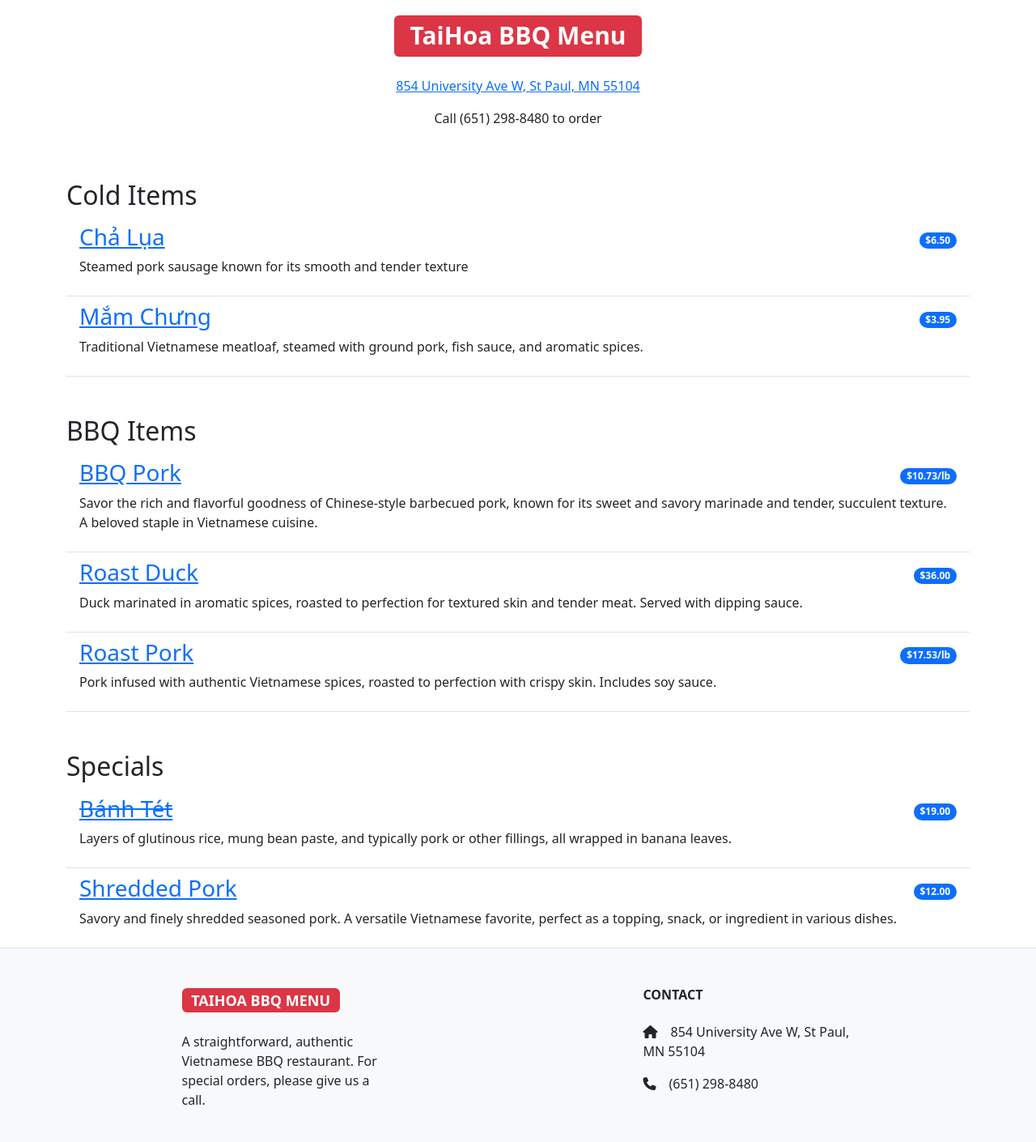
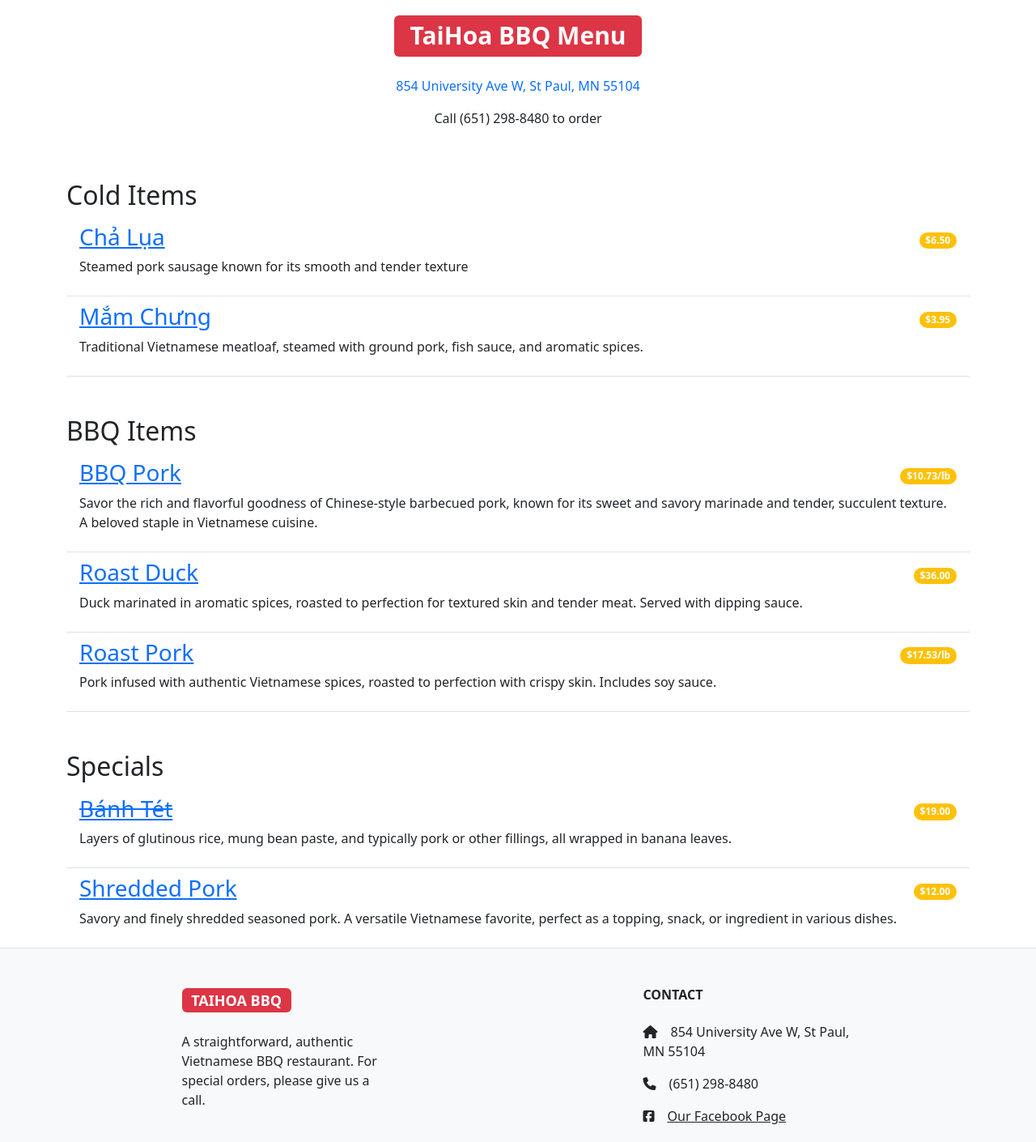
Before and after one commit to Exiledz5155/restaurant_menu, a Django app: page / in a window 1280 px wide. Shown: the part 56-1466 px from the top of the page at 81% size. Run offline with Django 4.2, Linux system fonts and the light colour scheme; data comes from the database, SQL or seed files in the repository; some libraries are stand-ins or nearby versions.

Commit message:
added footer name href to home page, recolored price badges, fixed address link display bug

```diff
--- a/restaurant_menu/templates/base.html
+++ b/restaurant_menu/templates/base.html
@@ -41,7 +41,9 @@
                     <!-- Gird column -->
                     <div class="col-md-3 col-lg-4 col-xl-3 mx-auto mb-4">
                         <h4 class="text-uppercase fw-bold mb-4">
-                            <span class="badge bg-danger">TaiHoa BBQ Menu</span>
+                            <a href="{% url 'home' %}">
+                                <span class="badge bg-danger">TaiHoa BBQ</span>
+                            </a>
                         </h4>
                         <p>
                             A straightforward, authentic Vietnamese BBQ restaurant. For special orders, please give us a call.
@@ -53,6 +55,7 @@
                         <h6 class="text-uppercase fw-bold mb-4">Contact</h6>
                         <p><i class="fas fa-home me-3"></i>854 University Ave W, St Paul, MN 55104</p>
                         <p><i class="fas fa-phone me-3"></i>(651) 298-8480</p>
+                        <a href="https://m.facebook.com/profile.php?id=119936808019619" class="text-reset"><i class="fa-brands fa-square-facebook me-3"></i>Our Facebook Page</a>
                     </div>
 
                 </div>
--- a/restaurant_menu/templates/index.html
+++ b/restaurant_menu/templates/index.html
@@ -3,7 +3,7 @@
 <div class="container">
     <div class="flex-d flex-column justify-content-center text-center">
             <h1 class="pt-3"><span class="badge bg-danger">TaiHoa BBQ Menu</span></h1>
-            <a href="https://www.google.com/maps/dir//Tai+Hoa+B.B.Q.,+University+Avenue+West,+Saint+Paul,+MN/@44.955447,-93.2185513,12z/data=!4m8!4m7!1m0!1m5!1m1!1s0x87f62a80441ec8fb:0xf1e1837a81f3e543!2m2!1d-93.1361564!2d44.9554328?entry=ttu"><p class="pt-3">854 University Ave W, St Paul, MN 55104</p></a>
+            <a href="https://www.google.com/maps/dir//Tai+Hoa+B.B.Q.,+University+Avenue+West,+Saint+Paul,+MN/@44.955447,-93.2185513,12z/data=!4m8!4m7!1m0!1m5!1m1!1s0x87f62a80441ec8fb:0xf1e1837a81f3e543!2m2!1d-93.1361564!2d44.9554328?entry=ttu"><p class="d-inline-block pt-3">854 University Ave W, St Paul, MN 55104</p></a>
             <p>Call (651) 298-8480 to order</p>
     </div>
     <ul class="list-group list-group-flush">
@@ -16,9 +16,9 @@
                             <li class="list-group-item d-flex justify-content-between align-items-center border-0 pb-0">
                                 <a href="{% url 'menu_item' row.pk %}"><h3><del>{{ row.meal }}</del></h3></a>
                                 {% if row.per_pound == 0 %}
-                                    <span class="badge bg-primary rounded-pill">${{ row.price }}</span>
+                                    <span class="badge bg-warning rounded-pill">${{ row.price }}</span>
                                 {% else %}
-                                    <span class="badge bg-primary rounded-pill">${{ row.price }}/lb</span>
+                                    <span class="badge bg-warning rounded-pill">${{ row.price }}/lb</span>
                                 {% endif %}
                             </li>
                             <li class="list-group-item pt-0">
@@ -28,9 +28,9 @@
                             <li class="list-group-item d-flex justify-content-between align-items-center border-0 pb-0">
                                 <a href="{% url 'menu_item' row.pk %}"><h3>{{ row.meal }}</h3></a>
                                 {% if row.per_pound == 0 %}
-                                    <span class="badge bg-primary rounded-pill">${{ row.price }}</span>
+                                    <span class="badge bg-warning rounded-pill">${{ row.price }}</span>
                                 {% else %}
-                                    <span class="badge bg-primary rounded-pill">${{ row.price }}/lb</span>
+                                    <span class="badge bg-warning rounded-pill">${{ row.price }}/lb</span>
                                 {% endif %}
                             </li>
                             <li class="list-group-item pt-0">
```
